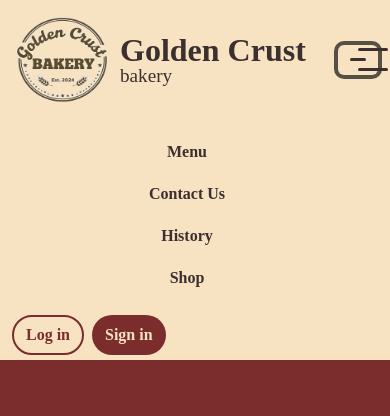
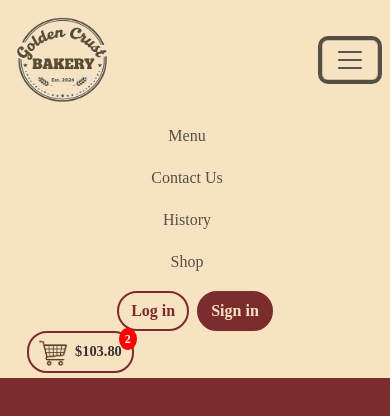
Before and after one commit to MiguelAGDev/ProyectoPW-GoldenCrustBakety, a plain HTML site: page index.html in a window 390 px wide. Both pictures are taken after a click on the button "Toggle navigation". Drawn offline with nearby package versions, Linux system fonts and the light colour scheme.

Commit message:
Navbar lista - Carrito y Animaciones

```diff
--- a/assets/css/navbar.css
+++ b/assets/css/navbar.css
@@ -1,88 +1,193 @@
-/* VARIABLES DE COLOR */
 :root {
   --rojo-vino: #7B2C2C;
   --beige: #F7E2C2;
   --marron-oscuro: #3C2F2F;
+  --beige-inter: #E1C8A6;
+  --naranja-tostado: #F0A25A;
+  --beige-calido: #D9B88F;
 }
 
-/* ESTILO DEL NAVBAR */
 #navbar {
   position: fixed;
   width: 100%;
   z-index: 1050;
   background-color: var(--beige);
-  padding: 0.3rem 0;
+  padding-top: 0.3rem;
+  padding-bottom: 0.3rem;
   transition: background-color 0.3s ease, backdrop-filter 0.3s ease;
 }
 
-/* EFECTO BLUR DE FONDO */
+#navbar .navbar-brand span {
+  line-height: 1;
+  font-weight: bold;
+  color: var(--marron-oscuro);
+}
+
+.dropdown-item.active, .dropdown-item:active {
+  text-decoration: none;
+  color: var(--rojo-vino);
+  background-color: var(--rojo-vino);
+}
+
+.dropdown-item:focus, .dropdown-item:hover {
+  color: var(--marron-oscuro);
+  background-color: var(--marron-oscuro);
+  /*border-radius: 20px;*/
+}
+
+hr {
+  border: none;
+  height: 1px;
+  background: linear-gradient(to right, transparent, rgba(255,255,255,0.4), transparent);
+}
+
+.btn {
+  border-radius: 20px;
+}
+
 #navbar::before {
   content: "";
   position: absolute;
   inset: 0;
-  background: rgba(0, 0, 0, 0.2);
+  background: rgba(0, 0, 0, 0.4);
   backdrop-filter: blur(12px);
+  -webkit-backdrop-filter: blur(12px);
   opacity: 0;
   transition: opacity 0.3s ease;
   z-index: -1;
+  border-bottom: 1px solid rgba(255,255,255,0.1);
 }
 
 #navbar.scrolled::before {
   opacity: 1;
 }
 
-/* LOGO */
-#navbar .navbar-brand img {
-  width: 100px;
-  height: 100px;
-}
-
-/* TEXTO AL LADO DEL LOGO */
-.logo-text {
-  display: flex;
-  flex-direction: column;
-  line-height: 1;
-}
-
-.logo-text .golden-crust {
-  font-weight: bold;
-  color: var(--marron-oscuro);
-  font-size: 2rem;
-}
-
-.logo-text .bakery {
-  font-size: 1.2rem;
-  color: var(--marron-oscuro);
-}
-
-/* LINKS DEL MENU */
 .navbar .nav-link {
   padding: 0.5rem 1.2rem;
   border-radius: 16px;
   border: 1px solid transparent;
   min-width: 100px;
   text-align: center;
-  color: var(--marron-oscuro);
-  font-weight: bold;
   transition: all 0.3s ease;
 }
 
-.navbar .nav-link:hover,
-.navbar .nav-link.active {
-  color: var(--rojo-vino);
+.navbar .nav-link:not(.dropdown-toggle) {
+  position: relative;
+  transition: color 0.3s ease;
 }
 
-/* BOTONES */
+.navbar .nav-link:not(.dropdown-toggle)::after {
+  content: "";
+  position: absolute;
+  left: 0;
+  bottom: -4px;
+  width: 0;
+  height: 2px;
+  background-color: #ffffff;
+  transition: width 0.3s ease;
+}
+
+.navbar .nav-link:not(.dropdown-toggle):hover::after, .navbar .nav-link:not(.dropdown-toggle).active::after {
+  width: 100%;
+}
+
+#navbar .navbar-brand img {
+  width: 100px;
+  height: 100px;
+}
+
+.navbar .nav-link:hover {
+  color: #ffffff;
+}
+
+
+/* --- Colores al hacer click / active --- */
+.navbar .nav-link.active,
+.navbar .nav-link:focus,
+.navbar .nav-link:active {
+  color: var(--rojo-vino) !important;
+}
+
+.navbar .nav-link.active::after,
+.navbar .nav-link:focus::after,
+.navbar .nav-link:active::after {
+  background-color: var(--rojo-vino);
+  width: 100%;
+}
+
+/* --- Botones personalizados --- */
+.btn-login {
+  color: var(--rojo-vino);
+  background-color: var(--beige);
+  border: 2px solid var(--rojo-vino);
+  transition: all 0.3s ease;
+}
+
+.btn-login:hover,
+.btn-login:active {
+  color: var(--beige);
+  background-color: var(--rojo-vino);
+}
+
+.btn-signin {
+  color: var(--beige);
+  background-color: var(--rojo-vino);
+  border: 2px solid var(--rojo-vino);
+  transition: all 0.3s ease;
+}
+
+.btn-signin:hover,
+.btn-signin:active {
+  color: var(--rojo-vino);
+  background-color: var(--beige);
+}
+/* --- CARRITO --- */
+.cart-container {
+  display: flex;
+  align-items: center;
+  border: 2px solid var(--rojo-vino);
+  border-radius: 20px;
+  padding: 5px 10px;
+  background-color: var(--beige);
+  position: relative;
+}
+
+.cart-icon {
+  width: 28px;
+  height: 28px;
+  margin-right: 8px;
+}
+
+.cart-count {
+  position: absolute;
+  top: -5px;
+  right: -5px;
+  background-color: red;
+  color: white;
+  font-size: 0.75rem;
+  font-weight: bold;
+  border-radius: 50%;
+  padding: 2px 6px;
+}
+
+.cart-price {
+  color: var(--marron-oscuro);
+  font-weight: bold;
+  font-size: 0.9rem;
+}
+
+/* --- BOTONES LOGIN / SIGNIN --- */
 .btn-login {
   color: var(--rojo-vino);
   border: 2px solid var(--rojo-vino);
-  background-color: transparent;
+  background-color: var(--beige);
+  font-weight: bold;
   border-radius: 20px;
-  font-weight: bold;
   transition: all 0.3s ease;
 }
 
-.btn-login:hover {
+.btn-login:hover,
+.btn-login:active {
   background-color: var(--rojo-vino);
   color: var(--beige);
 }
@@ -90,72 +195,42 @@
 .btn-signin {
   color: var(--beige);
   background-color: var(--rojo-vino);
+  border: 2px solid var(--rojo-vino);
+  font-weight: bold;
   border-radius: 20px;
-  font-weight: bold;
   transition: all 0.3s ease;
 }
 
-.btn-signin:hover {
-  background-color: #a11f1f; /* versión más oscura al hover */
+.btn-signin:hover,
+.btn-signin:active {
+  background-color: var(--beige);
+  color: var(--rojo-vino);
 }
 
-/* TOGGLER MOBILE ANIMATION */
-.navbar-toggler {
-  border: none;
-  outline: none;
-  position: relative;
-  width: 40px;
-  height: 30px;
-  display: flex;
-  justify-content: center;
-  align-items: center;
+/* --- RESPONSIVE para ocultar solo el texto del título en móvil --- */
+@media (max-width: 576px) {
+  .navbar-brand h2 span.ms-2 {
+    display: none;
+  }
+
+  /* Mantener carrito y botones centrados horizontalmente */
+  .d-flex.align-items-center.flex-nowrap {
+    justify-content: center;
+    gap: 10px;
+  }
 }
 
-.navbar-toggler .toggler-icon {
-  width: 30px;
-  height: 3px;
-  background-color: var(--marron-oscuro);
-  border-radius: 3px;
-  transition: all 0.4s;
-  position: relative;
+/* --- CARRITO: separación de botones y posición en móvil --- */
+.cart-container {
+  margin-left: 15px; /* espacio respecto a los botones */
 }
 
-.navbar-toggler .toggler-icon::before,
-.navbar-toggler .toggler-icon::after {
-  content: "";
-  width: 30px;
-  height: 3px;
-  background-color: var(--marron-oscuro);
-  border-radius: 3px;
-  position: absolute;
-  transition: all 0.4s;
+
+/* --- Hover de links: línea y texto color vino --- */
+.navbar .nav-link:not(.dropdown-toggle)::after {
+  background-color: var(--rojo-vino); /* línea color vino */
 }
 
-.navbar-toggler .toggler-icon::before {
-  top: -10px;
+.navbar .nav-link:hover {
+  color: var(--rojo-vino); /* texto color vino al pasar el cursor */
 }
-
-.navbar-toggler .toggler-icon::after {
-  bottom: -10px;
-}
-
-.navbar-toggler.collapsed .toggler-icon {
-  background-color: transparent;
-}
-
-.navbar-toggler.collapsed .toggler-icon::before {
-  transform: rotate(45deg) translate(5px, 5px);
-}
-
-.navbar-toggler.collapsed .toggler-icon::after {
-  transform: rotate(-45deg) translate(5px, -5px);
-}
-
-/* RESPONSIVE */
-@media (max-width: 991px) {
-  .navbar-nav {
-    background-color: var(--beige);
-    padding: 1rem;
-    border-radius: 16px;
-  }
-}
--- a/index.html
+++ b/index.html
@@ -6,26 +6,26 @@
     <meta name="viewport" content="width=device-width, initial-scale=1.0, shrink-to-fit=no">
     <title>Rediseño Web</title>
     <link rel="stylesheet" href="assets/bootstrap/css/bootstrap.min.css">
+    <link rel="stylesheet" href="assets/css/bss-overrides.css">
     <link rel="stylesheet" href="assets/css/navbar.css">
     <link rel="stylesheet" href="assets/css/styles.css">
 </head>
 
-<body>
-<nav id="navbar" class="navbar navbar-expand-lg fixed-top">
+<body class="bg-primary bg-gradient">
+  <nav id="navbar" class="navbar navbar-expand-lg fixed-top">
   <div class="container">
-    <!-- Logo y texto central -->
+    <!-- Logo y nombre -->
     <a class="navbar-brand d-flex align-items-center" href="#">
-      <img src="assets\img\Icons\Logo.png" alt="Logo" class="rounded-circle">
-      <div class="logo-text ms-2">
-        <span class="golden-crust">Golden Crust</span>
-        <span class="bakery">bakery</span>
-      </div>
+      <img src="assets/img/Icons/Logo.png" alt="Logo" class="rounded-circle">
+      <h2 style="text-align: left; margin-left: 16px; margin-top: 8px; font-size: 32px;">
+        <span class="ms-2">Golden Crust <span style="font-size: 16px; font-weight: normal;">bakery</span></span>
+      </h2>
     </a>
 
     <!-- Botón del menú móvil -->
     <button class="navbar-toggler" type="button" data-bs-toggle="collapse" data-bs-target="#navbarNav"
       aria-controls="navbarNav" aria-expanded="false" aria-label="Toggle navigation">
-      <span class="toggler-icon"></span>
+      <span class="navbar-toggler-icon"></span>
     </button>
 
     <!-- Contenido del Navbar -->
@@ -38,15 +38,24 @@
         <li class="nav-item"><a class="nav-link" href="#">Shop</a></li>
       </ul>
 
-      <!-- Botones -->
-      <div class="d-flex">
+      <!-- Botones dentro del menú -->
+      <div class="d-flex justify-content-center mt-2">
         <button class="btn btn-login me-2">Log in</button>
         <button class="btn btn-signin">Sign in</button>
       </div>
     </div>
+
+    <!-- Carrito fuera del collapse (siempre visible) -->
+    <div class="cart-container d-flex align-items-center">
+      <img src="assets/img/Icons/cart.png" alt="Cart" class="cart-icon">
+      <span class="cart-count">2</span>
+      <span class="cart-price">$103.80</span>
+    </div>
+
   </div>
 </nav>
+    <script src="assets/bootstrap/js/bootstrap.min.js"></script>
+    <script src="assets/js/Navbar-Good-Navbar.js"></script>
+</body>
 
-<script src="assets/bootstrap/js/bootstrap.bundle.min.js"></script>
-</body>
 </html>
```
Also changed, not shown: assets/img/Icons/Cart.png (added).
